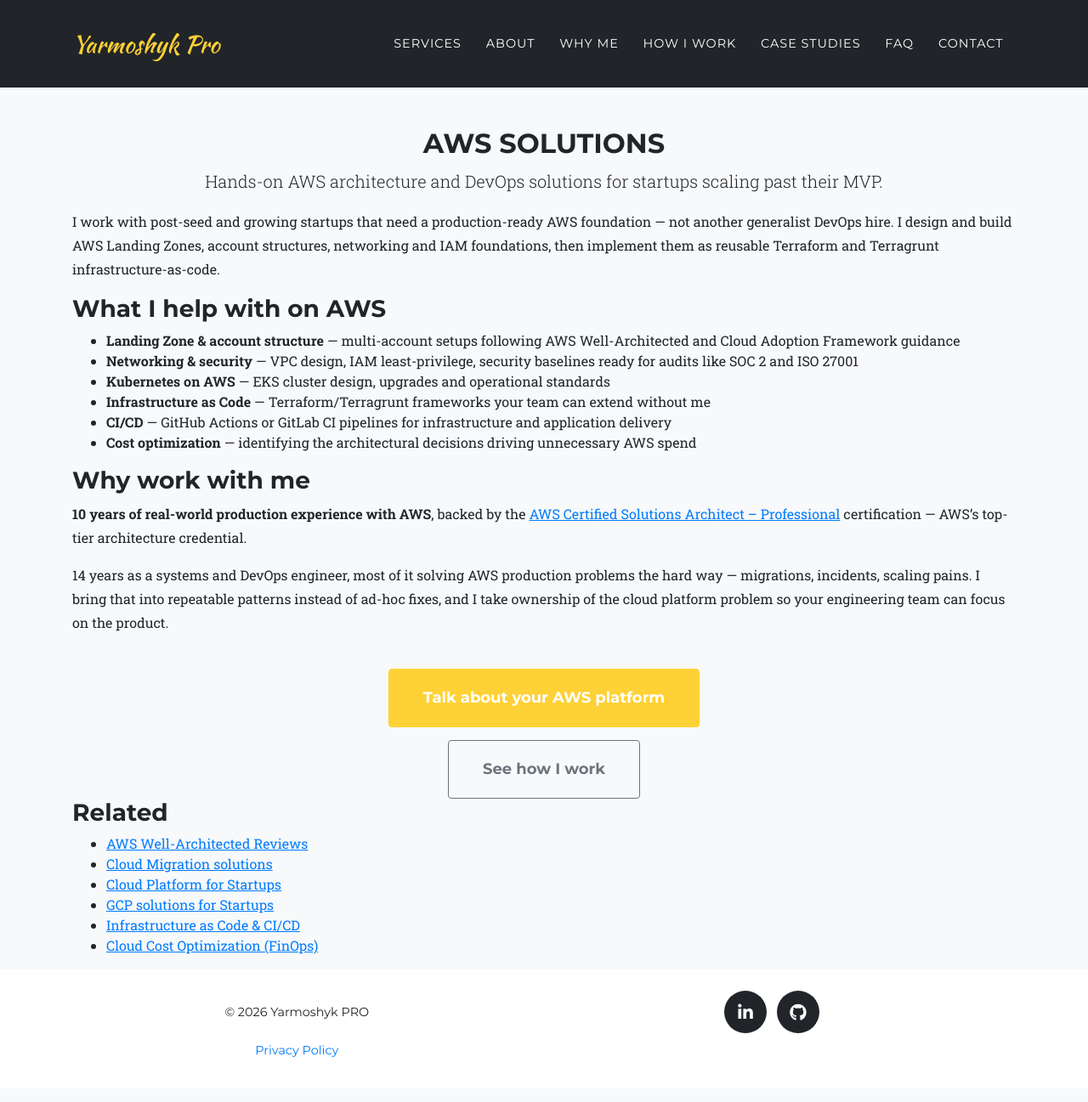
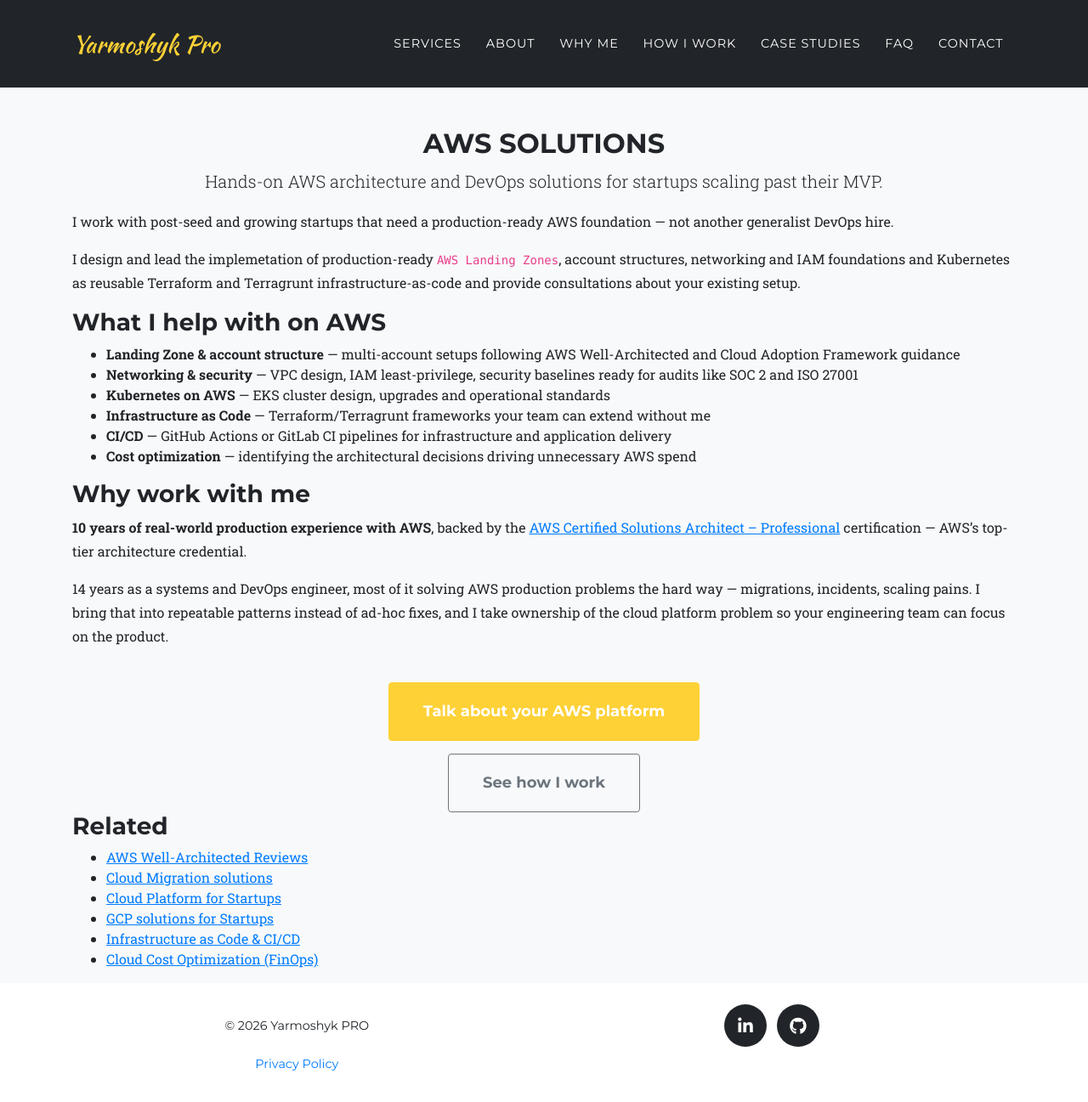
Before and after one commit to yyarmoshyk/yarmoshyk.pro, a Jekyll site: the page built from src/aws-solutions.md, in a window 1280 px wide and 1297 px high. Shown: the whole window at 85% size. Built offline with Jekyll 4.4.1, drawn with Linux system fonts in a browser that asks for light colours; some web fonts are replaced.

```diff
--- a/src/aws-solutions.md
+++ b/src/aws-solutions.md
@@ -11,7 +11,9 @@ background: grey
 	<p class="lead">Hands-on AWS architecture and DevOps solutions for startups scaling past their MVP.</p>
 </div>
 
-I work with post-seed and growing startups that need a production-ready AWS foundation — not another generalist DevOps hire. I design and build AWS Landing Zones, account structures, networking and IAM foundations, then implement them as reusable Terraform and Terragrunt infrastructure-as-code.
+I work with post-seed and growing startups that need a production-ready AWS foundation — not another generalist DevOps hire.
+
+I design and lead the implemetation of production-ready `AWS Landing Zones`, account structures, networking and IAM foundations and Kubernetes as reusable Terraform and Terragrunt infrastructure-as-code and provide consultations about your existing setup.
 
 ### What I help with on AWS
 
```
Also changed, not shown: src/gcp-solutions.md (+1 -1 lines).
